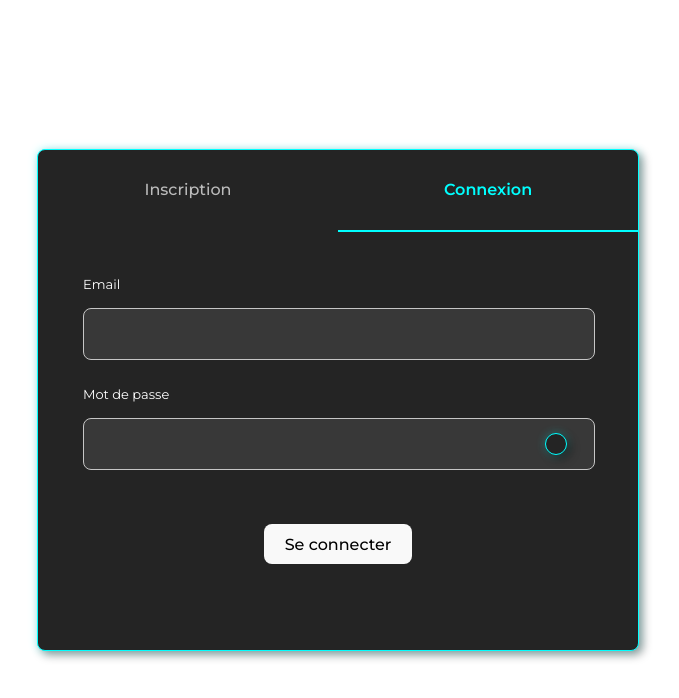
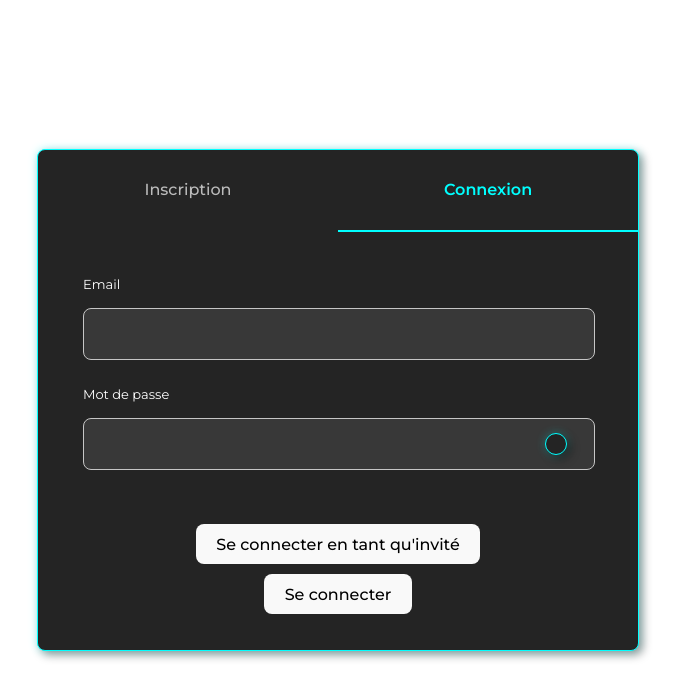
Before and after one commit to Niqckow/cinemationique, a React (Vite) app in the folder client/: page / in a window 1280 px wide. Shown: the top 698 px of the page, without its empty margins (302-981 px from the left). Built offline with nearby package versions, Linux system fonts and the light colour scheme; no server answers.

Commit message:
:sparkles: add guest login button to login form

```diff
--- a/client/src/components/Auth/LoginForm.tsx
+++ b/client/src/components/Auth/LoginForm.tsx
@@ -8,7 +8,7 @@ import { isValidEmail } from "../../helpers/isValidEmail";
 const LoginForm: React.FC = () => {
     const [email, setEmail] = useState("");
     const [password, setPassword] = useState("");
-    const {login, error, setCustomError} = useAuthContext()
+    const {login, error, setCustomError, guestLogin} = useAuthContext()
 
     const handleSubmit = (e: React.FormEvent) => {
             e.preventDefault();
@@ -20,10 +20,20 @@ const LoginForm: React.FC = () => {
             login(email, password)
         }
 
+    const handleGuestLogin = () => {
+        console.log("guest login button clicked")
+        try {
+            guestLogin();
+        } catch (err) {
+            console.error("Erreur lors de la connexion en tant qu'invité :", err);
+        }
+    };
+
     return <form onSubmit={handleSubmit} className="global-container" >
         <FormInput title="Email" value={email} setValue={setEmail} error={!!error} type="email"/>
         <FormInput title="Mot de passe" value={password} setValue={setPassword} error={!!error} type="password"/>
         <p className="errorT" >{error}</p>
+        <button onClick={handleGuestLogin} >Se connecter en tant qu'invité</button>
         <button type="submit" >Se connecter</button>
     </form>
 }
```
